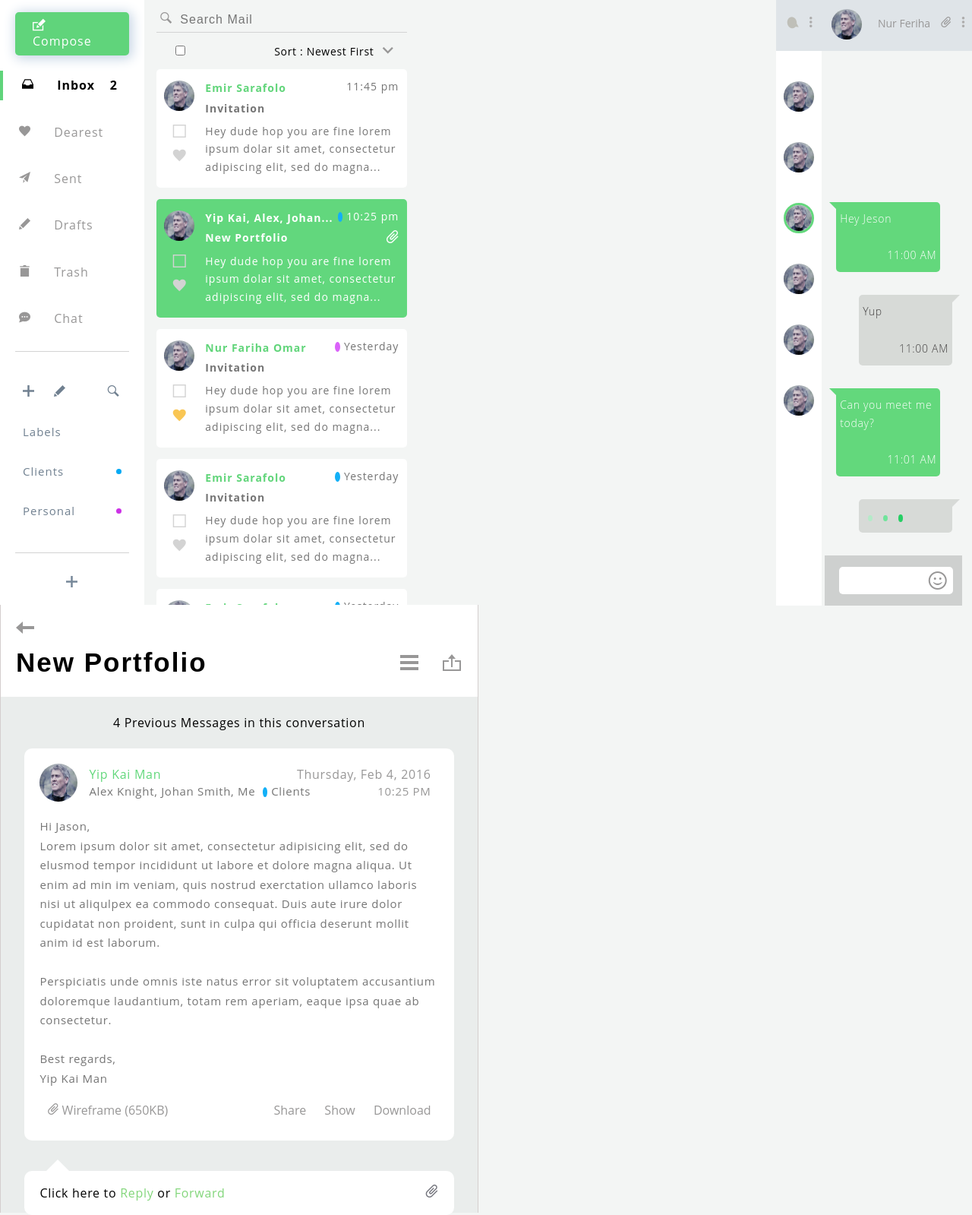
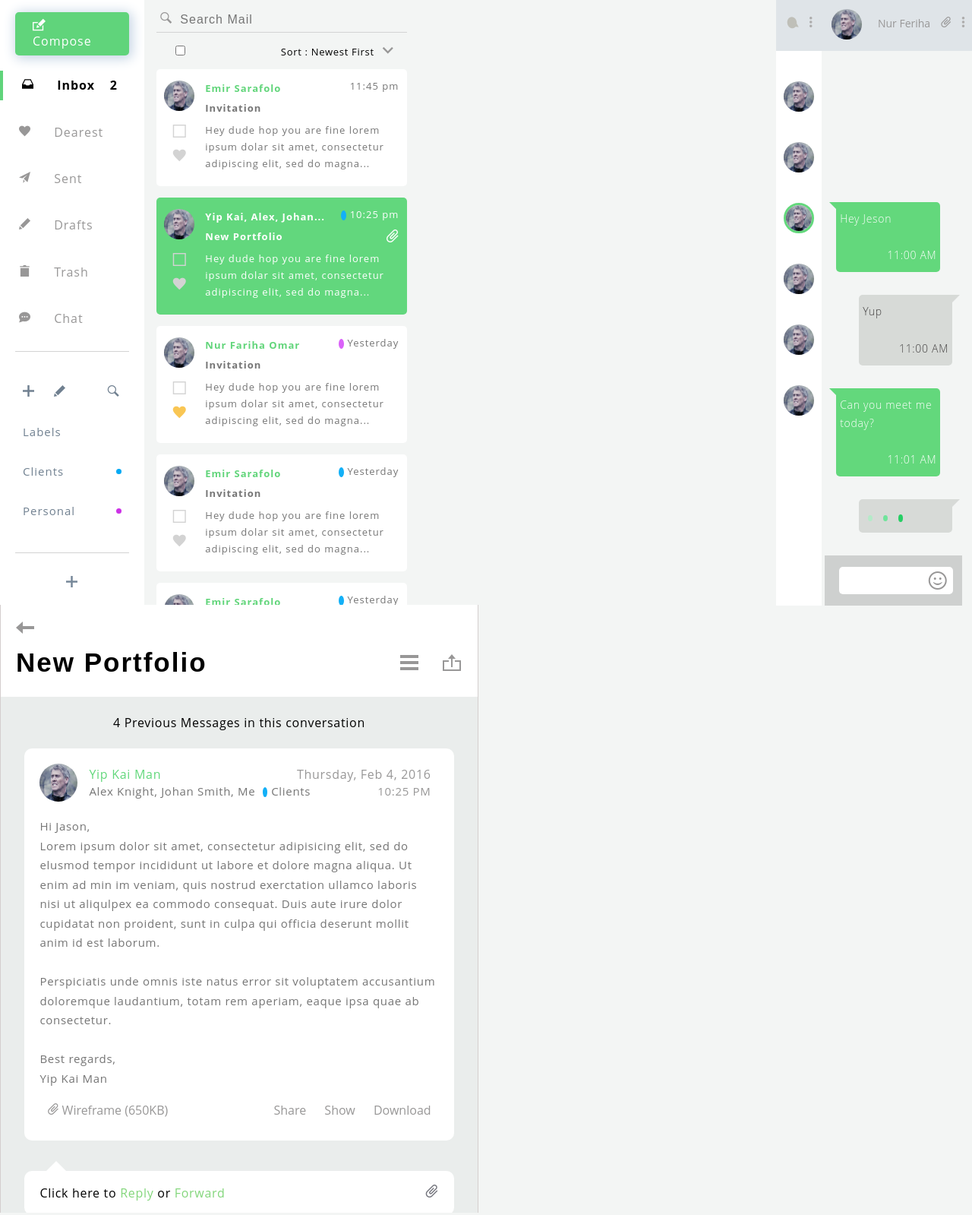
Before and after one commit to mohiseen/dribbble-layout, a plain HTML site: page index.html in a window 1280 px wide. Shown: the part 79-1678 px from the top of the page at 76% size. Drawn offline with nearby package versions, Linux system fonts and the light colour scheme.

Commit message:
modification to text sizes

```diff
--- a/css/style.css
+++ b/css/style.css
@@ -257,7 +257,7 @@ ul.left-menu3 li a i {
   overflow: hidden;
   overflow-y: scroll;
   margin-left: -3px;
-  margin-right: -5px;
+  margin-right: -4px;
 }
 i.im.im-magnifier.search-mail {
   font-size: 15px;
@@ -386,7 +386,7 @@ span.blue-dot {
   vertical-align: middle;
 }
 .grid2-view p {
-  font-size: 14px;
+  font-size: 13px;
 }
 /* //Grid-2 */
 /* Grid-3 */
@@ -398,6 +398,7 @@ span.blue-dot {
   border-left: 1px solid #d4cece;
   border-right: 1px solid #d4cece;
   height: 800px;
+  overflow-y: scroll;
 
 }
 .subject-nav {
@@ -496,7 +497,7 @@ i.im.im-paper-clip {
   bottom: 100%;
   left: 5%;
   margin-left: 0px;
-  border-width: 15px;
+  border-width: 13px;
   border-style: solid;
   border-color: transparent transparent white transparent;
 }
```
